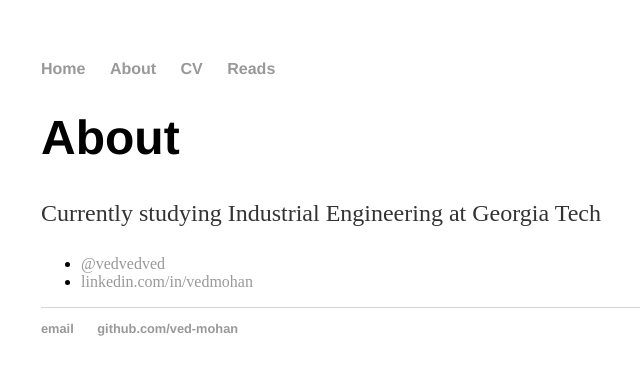
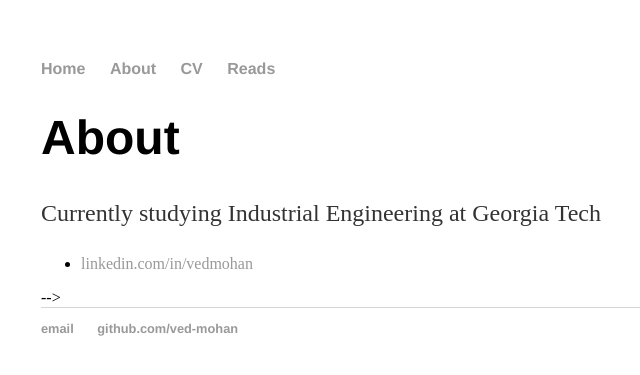
Before and after one commit to ved-mohan/ved-mohan.github.io, a Jekyll site: the page built from about/index.html, in a window 1280 px wide. Shown: the top 375 px of the page, without its empty margins (151-791 px from the left). Built offline with Jekyll 4.4.1, drawn with Linux system fonts in a browser that asks for light colours.

Commit message:
Update index.html

```diff
--- a/about/index.html
+++ b/about/index.html
@@ -7,9 +7,10 @@ title: About Ved Mohan
 			<h1>About</h1>
 			<p>Currently studying Industrial Engineering at Georgia Tech</p>
 
+
 			<ul class="contacts">
-				<li><a href="#">@vedvedved</a></li>
+<!-- 				<li><a href="#">@vedvedved</a></li>
 <!-- 				<li><a href="#">Your Departmental Webpage</a></li> -->
 				<li><a href="#">linkedin.com/in/vedmohan</a></li>
-				</ul>
+				</ul> -->
 		</div>
```
